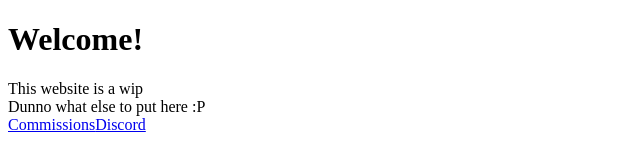
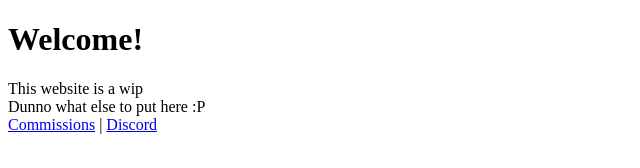
Before and after one commit to Lerb-games/Lerb-games.github.io, a plain HTML site: page index.html in a window 1280 px wide. Shown: the full height of the page, 0-640 px from the left. Drawn offline with Linux system fonts and the light colour scheme.

Commit message:
Forgot to save again :D

```diff
--- a/index.html
+++ b/index.html
@@ -7,6 +7,6 @@
     </head>
     <body>
         <h1>Welcome!</h1>
-        <p>This website is a wip<br>Dunno what else to put here :P<br><a href="https://mail.google.com/mail/u/?authuser=commissions.lerb.games@gmail.com">Commissions</a><a href="https://discord.com/users/579852985363070977">Discord</a></p>
+        <p>This website is a wip<br>Dunno what else to put here :P<br><a href="https://mail.google.com/mail/u/?authuser=commissions.lerb.games@gmail.com">Commissions</a> | <a href="https://discord.com/users/579852985363070977">Discord</a></p>
     </body>
 </html>
```
